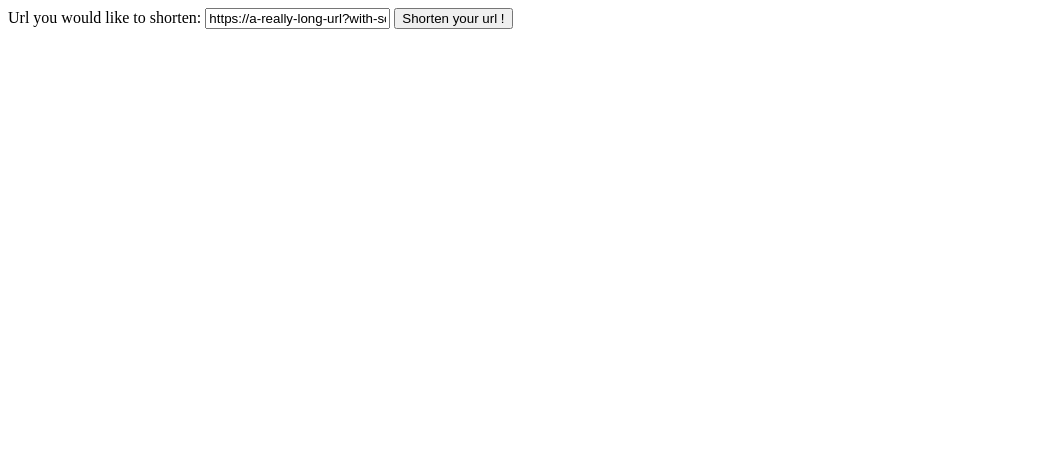
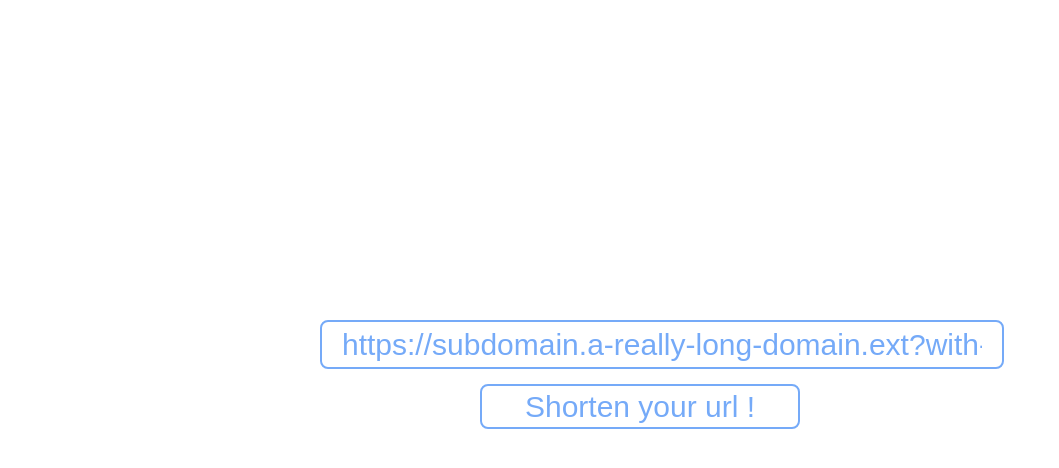
Before and after one commit to bridgecrew-perf4/cloud-for-fun, a plain HTML site: page url-shortener/frontend/index.html in a window 1280 px wide. Shown: the whole page, without its empty margins (0-1059 px from the left). Drawn offline with Linux system fonts and the light colour scheme.

Commit message:
add a bit of styling

```diff
--- a/url-shortener/backend/package.json
+++ b/url-shortener/backend/package.json
@@ -13,6 +13,7 @@
         "pm2:logs": "./node_modules/.bin/pm2 logs",
         "pm2:help": "./node_modules/.bin/pm2 --help",
         "pm2:monit": "./node_modules/.bin/pm2 monit",
+        "pm2:restart": "./node_modules/.bin/pm2 restart app.js",
         "start": "node app.js",
         "prettier": "prettier \"**/*.{js,jsx,css,json}\"",
         "lint": "npx eslint"
--- a/url-shortener/frontend/index.html
+++ b/url-shortener/frontend/index.html
@@ -1,15 +1,15 @@
 <!DOCTYPE html>
 <html>
+    <head>
+        <link rel="stylesheet" href="style.css" />
+    </head>
     <body>
-        Url you would like to shorten:
         <input
             type="text"
             id="urlToShorten"
-            value="https://a-really-long-url?with-some=parameters"
+            value="https://subdomain.a-really-long-domain.ext?with-some=parameters"
         />
         <button onclick="Shorten()">Shorten your url !</button>
-
-        <a id="shortenedLink"></a>
 
         <script>
             function Shorten() {
@@ -20,8 +20,7 @@
                     .then((response) => response.json())
                     .then((data) => {
                         const shortenedUrl = data.url;
-                        document.getElementById('shortenedLink').innerHTML = shortenedUrl;
-                        document.getElementById('shortenedLink').href = shortenedUrl;
+                        document.getElementById('urlToShorten').value = shortenedUrl;
                     });
             }
         </script>
--- /dev/null
+++ b/url-shortener/frontend/style.css
@@ -0,0 +1,27 @@
+input {
+  width: 50%;
+  height: 45px;
+  background: #fff;
+  border: 2px solid #75aaf8;
+  border-radius: 8px 8px 8px 8px;
+  position: fixed;
+  left: 25%;
+  top: 40%;
+  font-size: 30px;
+  color: #75aaf8;
+  padding: 0 20px;
+}
+
+button {
+  width: 25%;
+  height: 45px;
+  background: #fff;
+  border: 2px solid #75aaf8;
+  border-radius: 8px 8px 8px 8px;
+  position: fixed;
+  left: 37.5%;
+  top: 48%;
+  font-size: 30px;
+  color: #75aaf8;
+  padding: 0 20px;
+}
```
